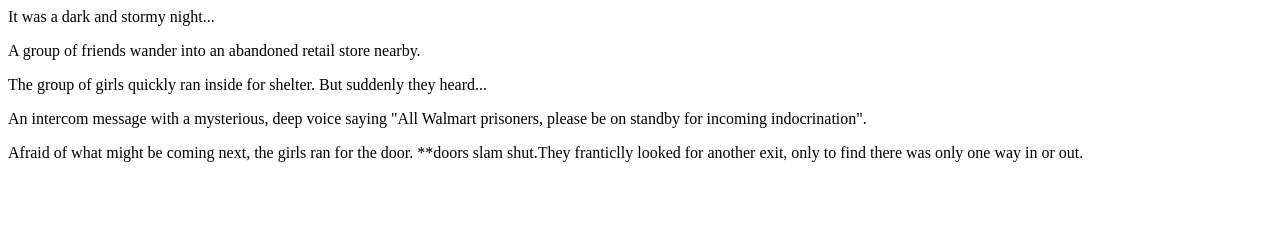
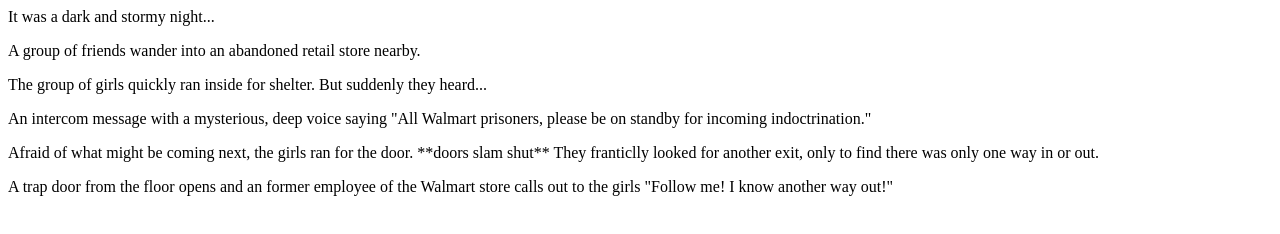
Before and after one commit to kvenerable/firesidestory, a plain HTML site: page index.html in a window 1280 px wide. Drawn offline with Linux system fonts and the light colour scheme.

Commit message:
sixth line in story with revisions

```diff
--- a/index.html
+++ b/index.html
@@ -3,7 +3,8 @@
     <p>It was a dark and stormy night...</p>
     <p>A group of friends wander into an abandoned retail store nearby.</p>
     <p>The group of girls quickly ran inside for shelter. But suddenly they heard...</p>
-    <p>An intercom message with a mysterious, deep voice saying "All Walmart prisoners, please be on standby for incoming indocrination".</p>
-	<p>Afraid of what might be coming next, the girls ran for the door. **doors slam shut.They franticlly looked for another exit, only to find there was only one way in or out.</p>
+    <p>An intercom message with a mysterious, deep voice saying "All Walmart prisoners, please be on standby for incoming indoctrination."</p>
+    <p>Afraid of what might be coming next, the girls ran for the door. **doors slam shut** They franticlly looked for another exit, only to find there was only one way in or out.</p>
+    <p>A trap door from the floor opens and an former employee of the Walmart store calls out to the girls "Follow me! I know another way out!"</p>
   </body>
 </html>
```
